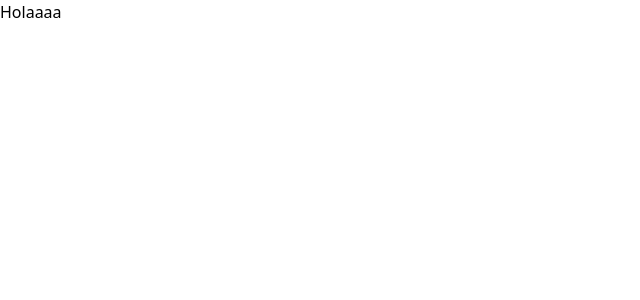
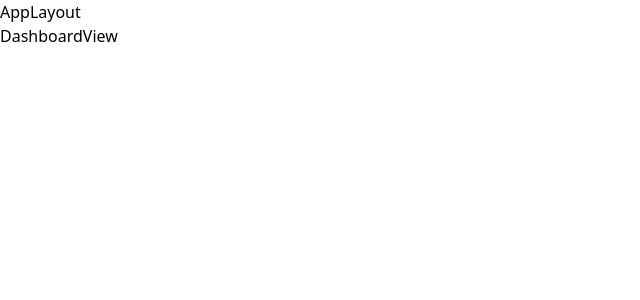
Before and after one commit to alfo1002/task4you_frontend, a React (Vite) app: page / in a window 1280 px wide. Shown: the top 300 px of the page, without its empty margins (0-640 px from the left). Built offline with nearby package versions, Linux system fonts and the light colour scheme.

Commit message:
add: Agregando Router

```diff
--- a/package.json
+++ b/package.json
@@ -11,7 +11,8 @@
   },
   "dependencies": {
     "react": "^18.3.1",
-    "react-dom": "^18.3.1"
+    "react-dom": "^18.3.1",
+    "react-router-dom": "^6.26.2"
   },
   "devDependencies": {
     "@eslint/js": "^9.9.0",
--- /dev/null
+++ b/src/layouts/AppLayout.tsx
@@ -0,0 +1,13 @@
+import { Outlet } from "react-router-dom"
+
+export const AppLayout = () => {
+    return (
+        <>
+            <div>AppLayout</div>
+
+            <Outlet />
+
+        </>
+
+    )
+}
--- a/src/main.tsx
+++ b/src/main.tsx
@@ -1,9 +1,10 @@
 import { StrictMode } from 'react'
 import { createRoot } from 'react-dom/client'
 import './index.css'
+import Router from './router'
 
 createRoot(document.getElementById('root')!).render(
   <StrictMode>
-    <h1 className='text-9xl'>Holaaaa</h1>
+    <Router />
   </StrictMode>,
 )
--- /dev/null
+++ b/src/router.tsx
@@ -0,0 +1,15 @@
+import { BrowserRouter, Routes, Route } from "react-router-dom"
+import { AppLayout } from "./layouts/AppLayout"
+import { DashboardView } from "./views/DashboardView"
+
+export default function Router() {
+    return (
+        <BrowserRouter>
+            <Routes>
+                <Route element={<AppLayout />}>
+                    <Route path="/" element={<DashboardView />} index />
+                </Route>
+            </Routes>
+        </BrowserRouter>
+    )
+}
--- /dev/null
+++ b/src/views/DashboardView.tsx
@@ -0,0 +1,6 @@
+
+export const DashboardView = () => {
+    return (
+        <div>DashboardView</div>
+    )
+}
```
Also changed, not shown: 2 other files (tests, documents, lock files or other folders).
